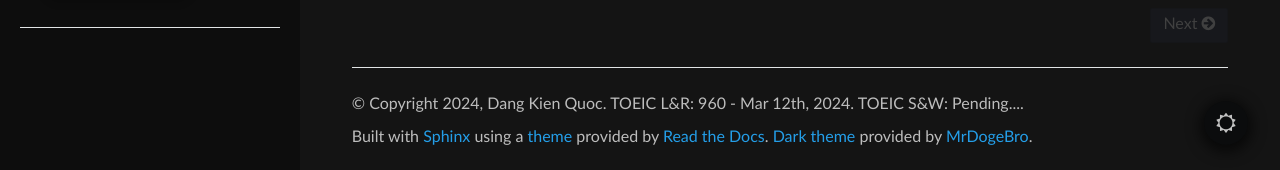
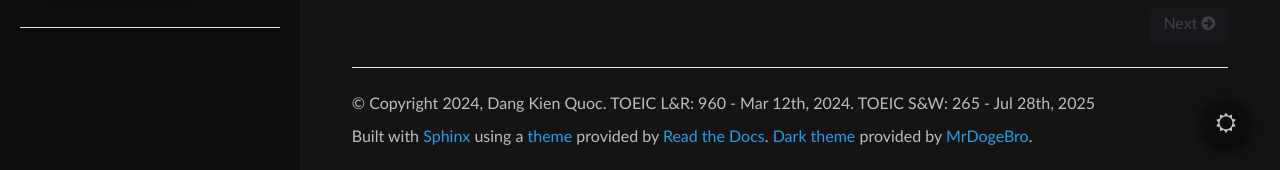
Before and after one commit to ryanjtr/ToeicTipsAndTricks, a Sphinx documentation site: the page built from docs/source/index.rst, in a window 1280 px wide and 978 px high. Shown: the part 805-975 px from the top of the window. Built offline with Sphinx 7.4.7 and the Read the Docs theme 3.1.0, drawn with Linux system fonts in a browser that asks for light colours.

Commit message:
update toeic SW

```diff
--- a/docs/source/_templates/footer.html
+++ b/docs/source/_templates/footer.html
@@ -13,7 +13,7 @@
 
   <!-- Thêm dòng TOEIC ngay sau copyright -->
   <span>TOEIC L&R: 960 - Mar 12th, 2024.</span>
-  <span>TOEIC S&W: Pending....</span>
+  <span>TOEIC S&W: 265 - Jul 28th, 2025</span>
 
 </p>
 {% endblock %}
```
